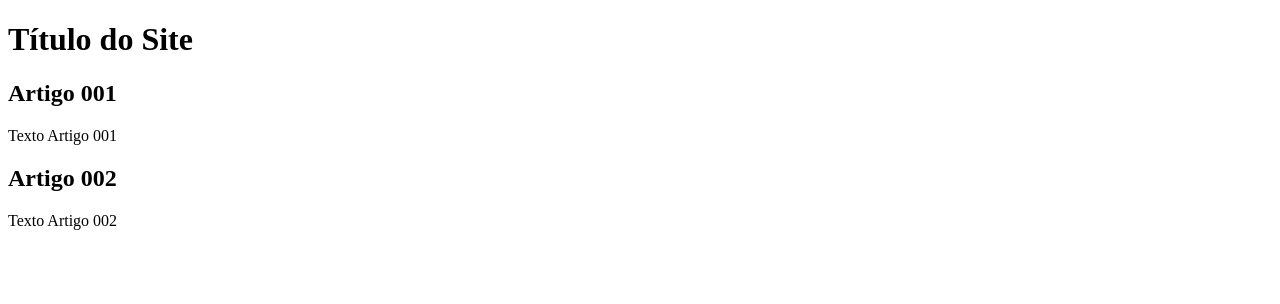
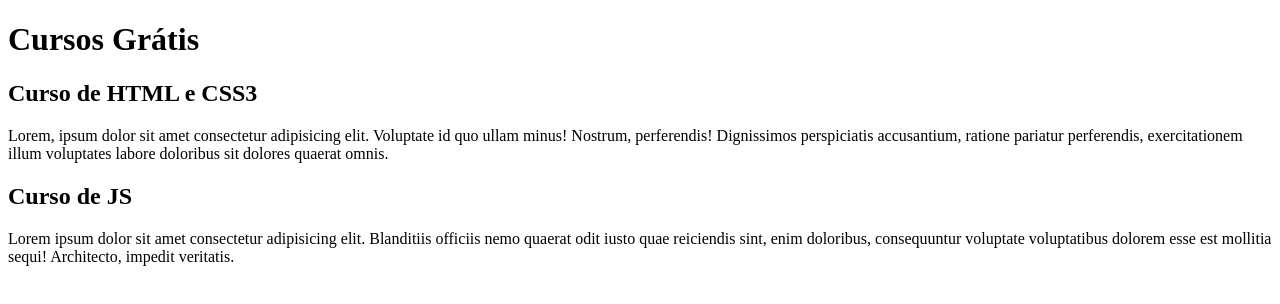
Before and after one commit to CarlaneCampos/Projeto-site, a plain HTML site: page index.html in a window 1280 px wide. Drawn offline with Linux system fonts and the light colour scheme.

Commit message:
comecei a escrever o conteudo

```diff
--- a/index.html
+++ b/index.html
@@ -9,15 +9,15 @@
 <body>
     <main>
         <head>
-            <h1>Título do Site</h1>
+            <h1>Cursos Grátis</h1>
         </head>
         <article>
-            <h2>Artigo 001</h2>
-            <p>Texto Artigo 001</p>
+            <h2>Curso de HTML e CSS3</h2>
+            <p>Lorem, ipsum dolor sit amet consectetur adipisicing elit. Voluptate id quo ullam minus! Nostrum, perferendis! Dignissimos perspiciatis accusantium, ratione pariatur perferendis, exercitationem illum voluptates labore doloribus sit dolores quaerat omnis.</p>
         </article>
         <article>
-            <h2>Artigo 002</h2>
-            <p>Texto Artigo 002</p>
+            <h2>Curso de JS</h2>
+            <p>Lorem ipsum dolor sit amet consectetur adipisicing elit. Blanditiis officiis nemo quaerat odit iusto quae reiciendis sint, enim doloribus, consequuntur voluptate voluptatibus dolorem esse est mollitia sequi! Architecto, impedit veritatis.</p>
         </article>
     </main>
 </body>
```
